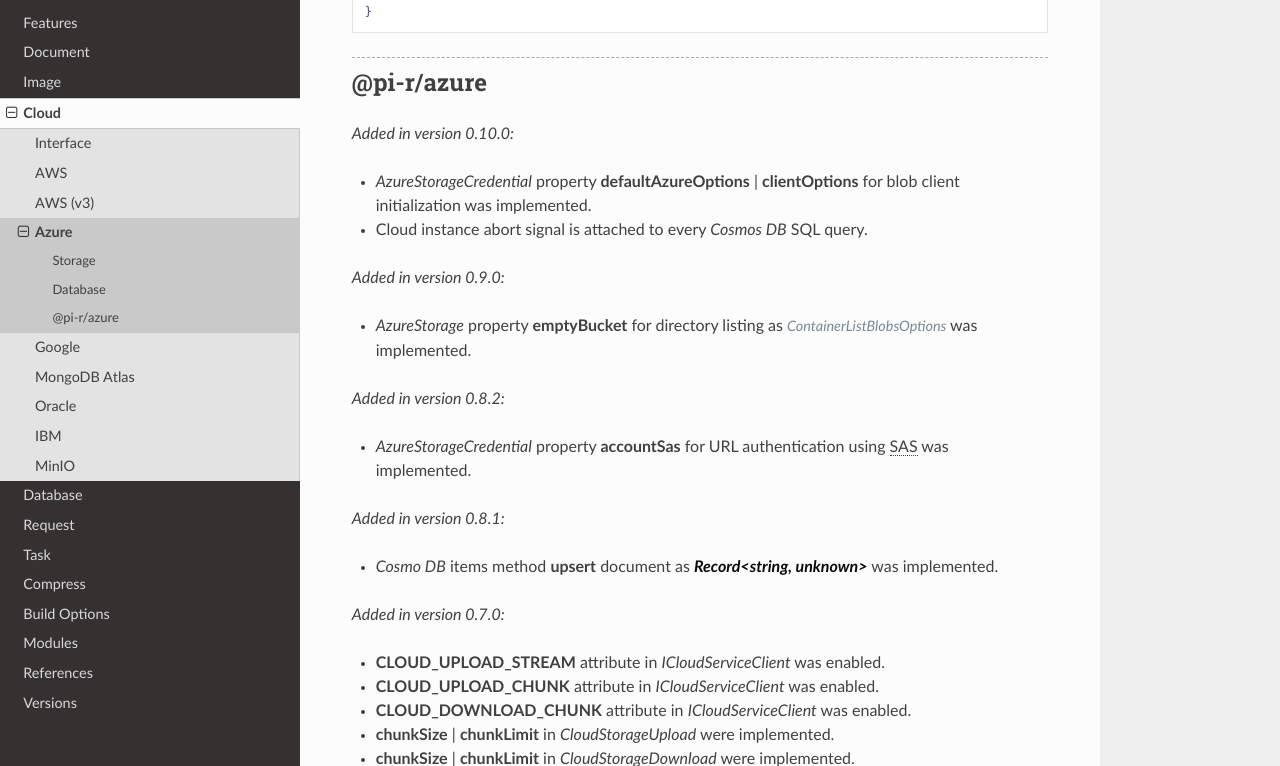
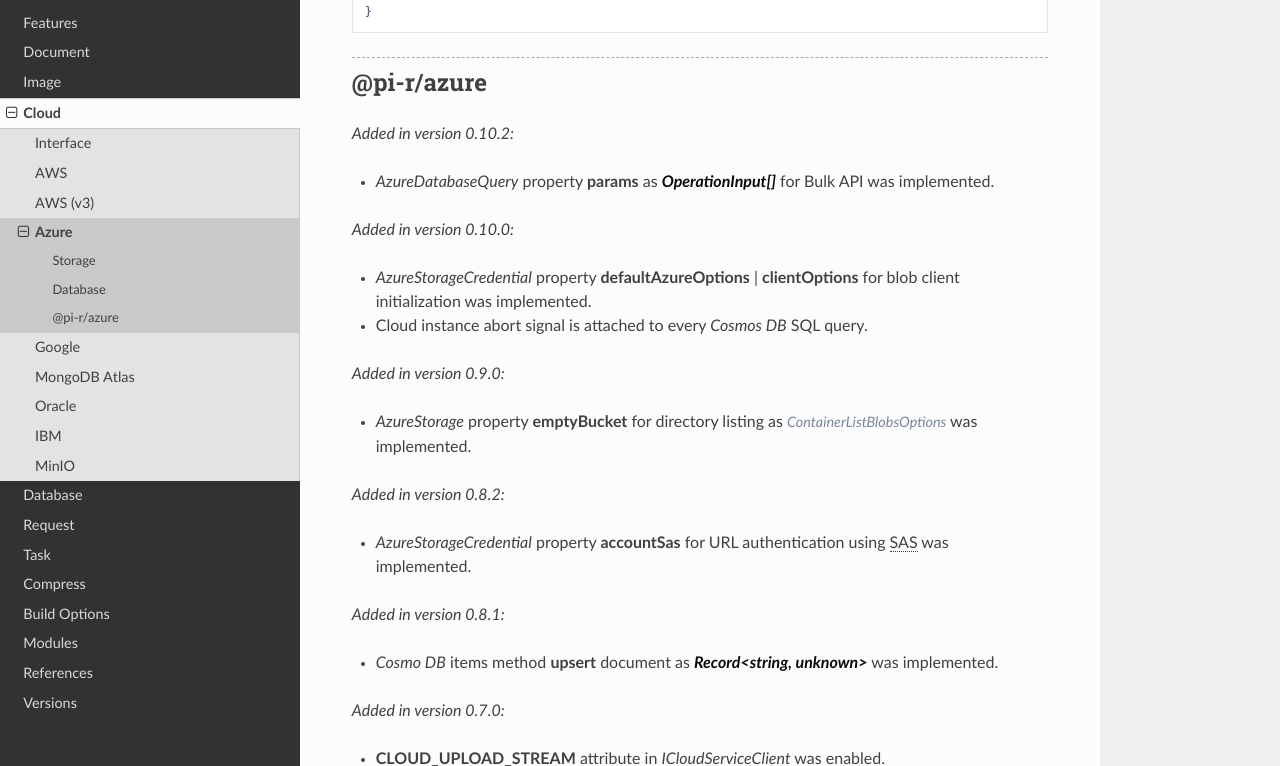
Before and after one commit to anpham6/chrome-docs, a Sphinx documentation site: the page built from source/cloud/azure.rst, in a window 1280 px wide and 900 px high, scrolled down 5065 px, cut to the strip 134-900 px from the top of the window. Built offline with Sphinx 7.4.7 and the Read the Docs theme 3.1.0, drawn with Linux system fonts in a browser that asks for light colours; some of the changed text lies outside the part shown.

Commit message:
Cloud: Query properties with new API functionality.

```diff
--- a/source/cloud/azure.rst
+++ b/source/cloud/azure.rst
@@ -176,8 +176,9 @@
 ---------
 
 .. code-block:: typescript
+  :emphasize-lines: 10
 
-  import type { CosmosClientOptions, FeedOptions, PartitionKey, PatchRequestBody, RequestOptions, SqlQuerySpec } from "@azure/cosmos";
+  import type { CosmosClientOptions, FeedOptions, OperationInput, PartitionKey, PatchRequestBody, RequestOptions, SqlQuerySpec } from "@azure/cosmos";
 
   interface AzureDatabaseQuery extends CloudDatabase {
       source: "cloud";
@@ -186,7 +187,7 @@
       name: string;
       table: string;
       query?: string | SqlQuerySpec;
-      params?: unknown[];
+      params?: unknown[] | OperationInput[];
       partitionKey?: PartitionKey;
       options?: FeedOptions | RequestOptions;
       update?: PatchRequestBody | Reord<string, unknown>;
@@ -289,6 +290,10 @@
 @pi-r/azure
 ===========
 
+.. versionadded:: 0.10.2
+
+  - *AzureDatabaseQuery* property **params** as :target:`OperationInput[]` for Bulk API was implemented.
+
 .. versionadded:: 0.10.0
 
   - *AzureStorageCredential* property **defaultAzureOptions** | **clientOptions** for blob client initialization was implemented.
```
Also changed, not shown: source/db/mongodb.rst (+11 -2 lines).
